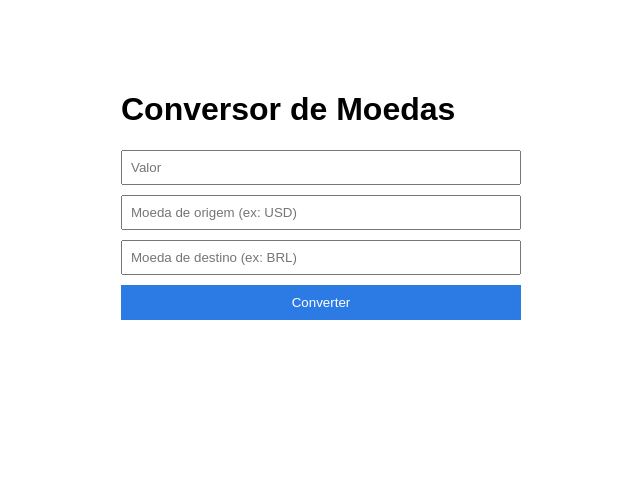
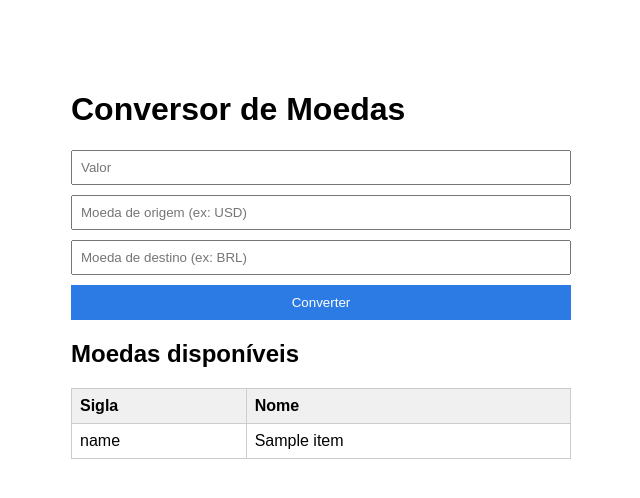
Before and after one commit to gustavok26/conversor-moedas, a Flask app: page / in a window 1280 px wide. Shown: the top 498 px of the page, without its empty margins (319-959 px from the left). Run offline with Flask 3, Linux system fonts and the light colour scheme; a database or web service that is not in the repository returns one stand-in record (values such as "Sample title"); data that the repository does not hold is empty.

Commit message:
adiciona tabela de moedas disponiveis

```diff
--- a/main.py
+++ b/main.py
@@ -2,6 +2,7 @@ from flask import Flask, render_template, request
 import requests
 import csv
 from datetime import datetime
+import os
 
 app = Flask(__name__)
 
@@ -10,6 +11,13 @@ def moeda_valida(moeda):
     resposta = requests.get(url, timeout=20)
     moedas_disponiveis = resposta.json()
     return moeda in moedas_disponiveis
+
+def listar_moedas():
+    url = "https://api.frankfurter.app/currencies"
+    resposta = requests.get(url, timeout=20)
+    if resposta.status_code == 200:
+        return resposta.json()  # {"USD": "United States Dollar", ...}
+    return {}
 
 def converter(valor, de, para):
     url = f"https://api.frankfurter.app/latest?amount={valor}&from={de}&to={para}"
@@ -69,9 +77,8 @@ def index():
         except requests.exceptions.ConnectionError:
             erro = "Sem conexão com a internet."
 
-    return render_template("index.html", resultado=resultado, erro=erro)
-
-import os
+    moedas = listar_moedas()
+    return render_template("index.html", resultado=resultado, erro=erro, moedas=moedas)
 
 if __name__ == "__main__":
     debug_mode = os.environ.get("FLASK_DEBUG", "False") == "True"
--- a/templates/index.html
+++ b/templates/index.html
@@ -6,7 +6,7 @@
     <style>
         body {
             font-family: Arial, sans-serif;
-            max-width: 400px;
+            max-width: 500px;
             margin: 50px auto;
             padding: 20px;
         }
@@ -38,6 +38,19 @@
             border-radius: 5px;
             color: #c62828;
         }
+        table {
+            width: 100%;
+            border-collapse: collapse;
+            margin-top: 10px;
+        }
+        th, td {
+            border: 1px solid #ccc;
+            padding: 8px;
+            text-align: left;
+        }
+        th {
+            background-color: #f0f0f0;
+        }
     </style>
 </head>
 <body>
@@ -60,5 +73,19 @@
     {% if erro %}
     <div class="erro">{{ erro }}</div>
     {% endif %}
+
+    <h2>Moedas disponíveis</h2>
+    <table>
+        <tr>
+            <th>Sigla</th>
+            <th>Nome</th>
+        </tr>
+        {% for sigla, nome in moedas.items() %}
+        <tr>
+            <td>{{ sigla }}</td>
+            <td>{{ nome }}</td>
+        </tr>
+        {% endfor %}
+    </table>
 </body>
 </html>
```
